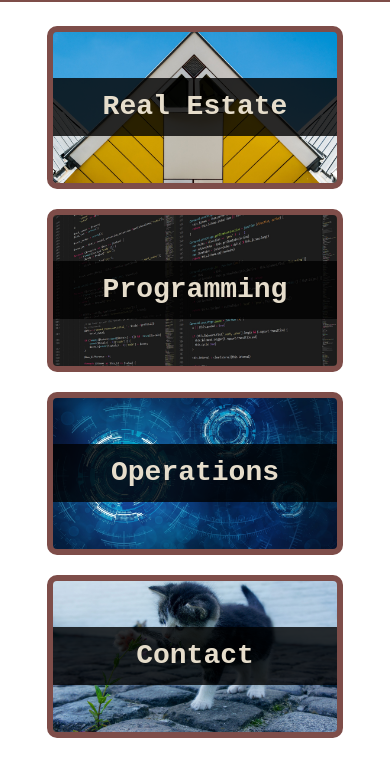
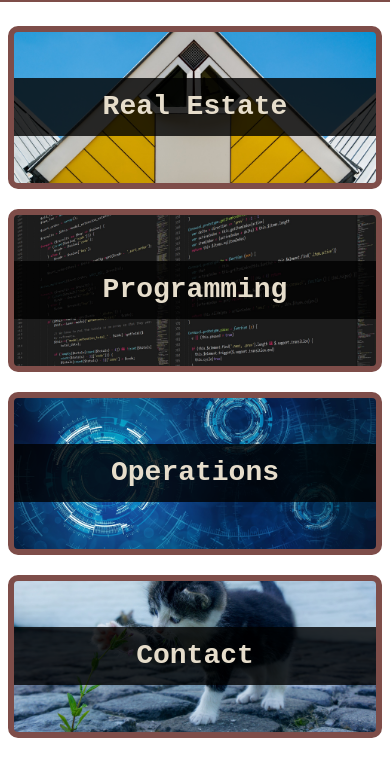
Before and after one commit to cphillips09/personal-website, a plain HTML site: page index.html in a window 390 px wide. Shown: the part 54-830 px from the top of the page. Drawn offline with Linux system fonts and the light colour scheme.

Commit message:
Update main-wrapper width for media

```diff
--- a/style.css
+++ b/style.css
@@ -214,6 +214,10 @@ figcaption {
         grid-template: 1fr 1fr 1fr 1fr / 1fr;
     }
 
+    #main-wrapper {
+        width: 100vw;
+    }
+
     h1 {
         font-size: 2.25rem;
     }
```
